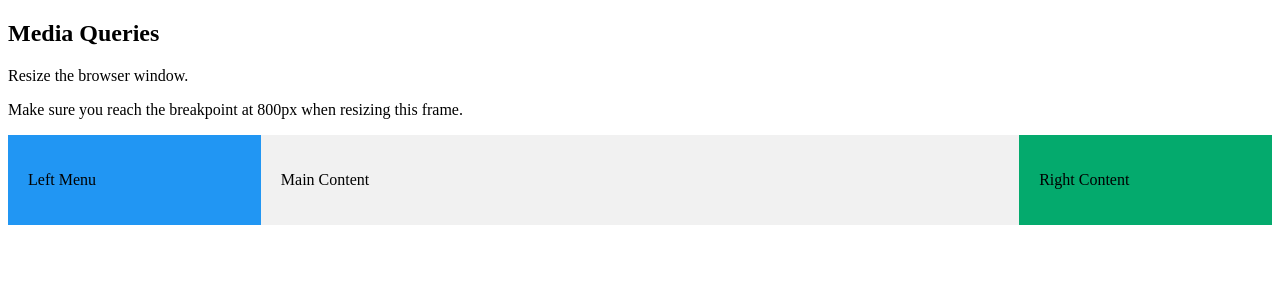
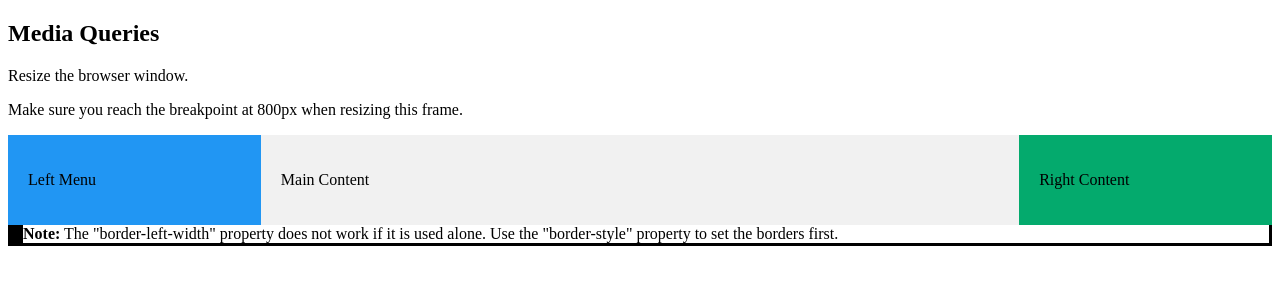
Before and after one commit to Christian555707/MIscPage, a plain HTML site: page index.html in a window 1280 px wide. Drawn offline with Linux system fonts and the light colour scheme.

Commit message:
ejemplo borde agregado

```diff
--- a/index.html
+++ b/index.html
@@ -6,6 +6,11 @@
 <style>
 * {
   box-sizing: border-box;
+}
+
+p.border {
+  border-style: solid;
+  border-left-width: 15px;
 }
 
 .left {
@@ -56,5 +61,7 @@
   <p>Right Content</p>
 </div>
 
+<p class="border"><b>Note:</b> The "border-left-width" property does not work if it is used alone. Use the "border-style" property to set the borders first.</p>
+
 </body>
 </html>
```
Also changed, not shown: 1 other file.
